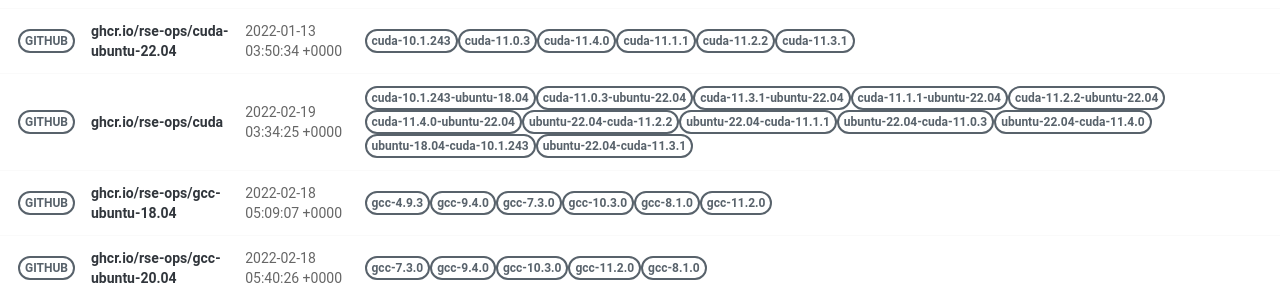
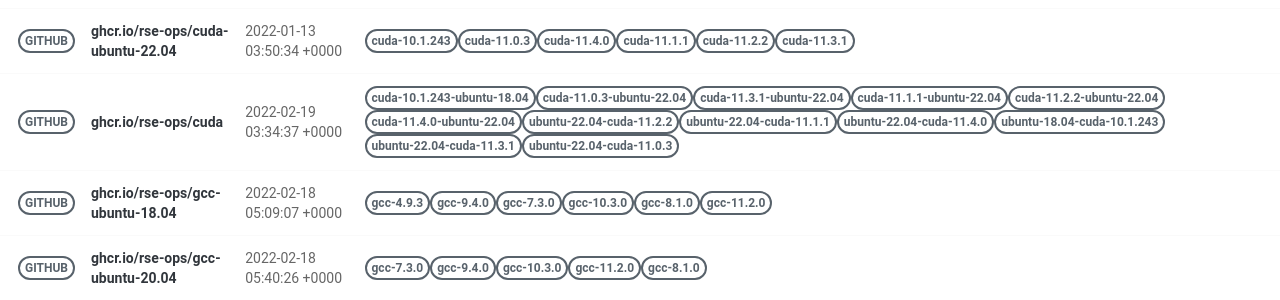
Before and after one commit to rse-ops/docker-images, a Jekyll site: the page built from pages/index.md, in a window 1280 px wide. Shown: the part 421-721 px from the top of the page. Built offline with Jekyll 4.4.1, drawn with Linux system fonts in a browser that asks for light colours; nearby versions of some CDN libraries.

Commit message:
Automated push to update library 2022-02-19

```diff
--- a/_library/ghcr.io-rse-ops-cuda.md
+++ b/_library/ghcr.io-rse-ops-cuda.md
@@ -1,7 +1,7 @@
 ---
 layout: container
 name: ghcr.io/rse-ops/cuda
-updated_at: 2022-02-19 03:34:25.692919
+updated_at: 2022-02-19 03:34:37.659646
 
 
 container_url: https://github.com/orgs/rse-ops/packages/container/package/cuda
```
Also changed, not shown: other parts of _library/ghcr.io-rse-ops-cuda.md (+3 -3 lines).
